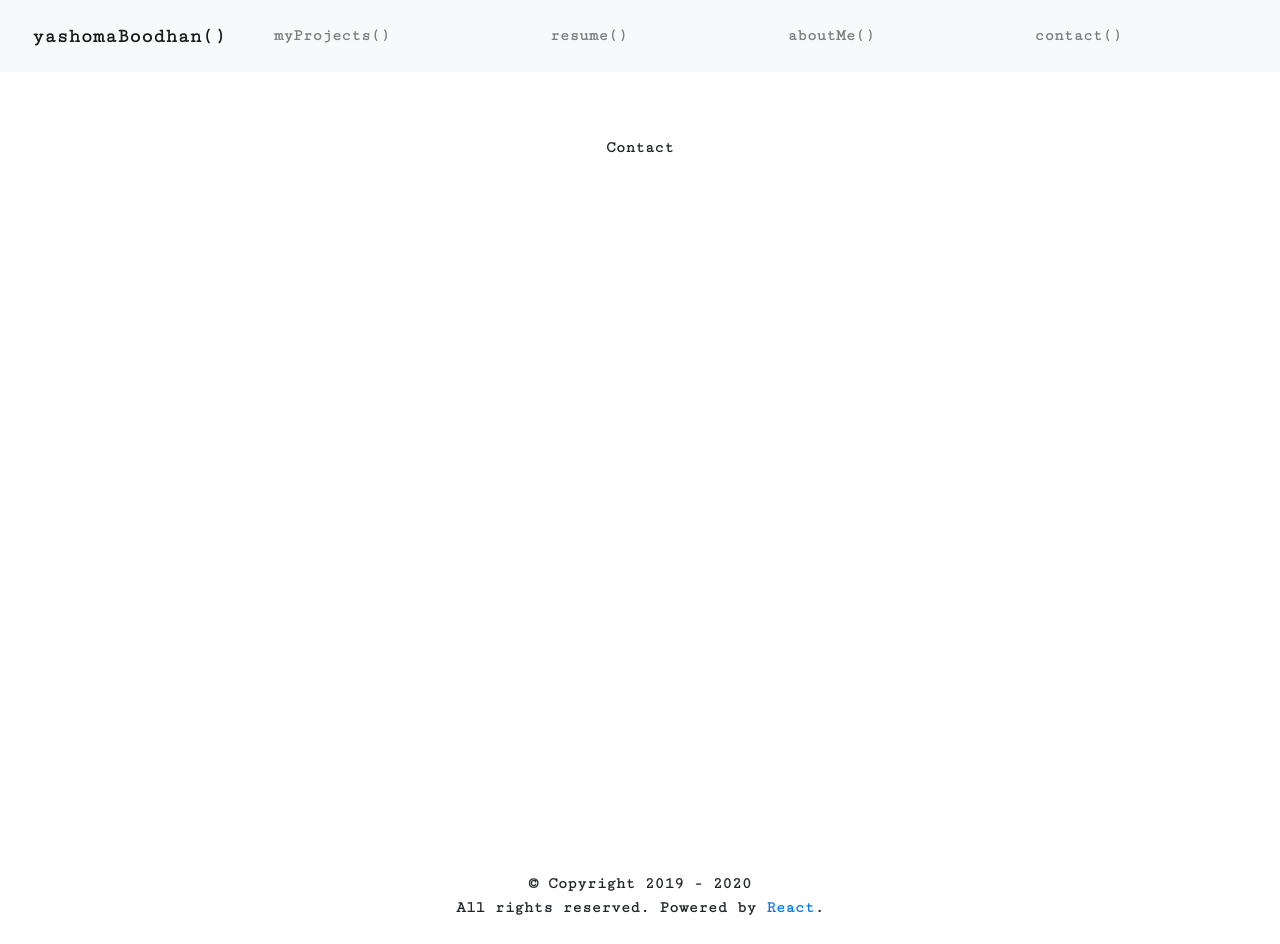
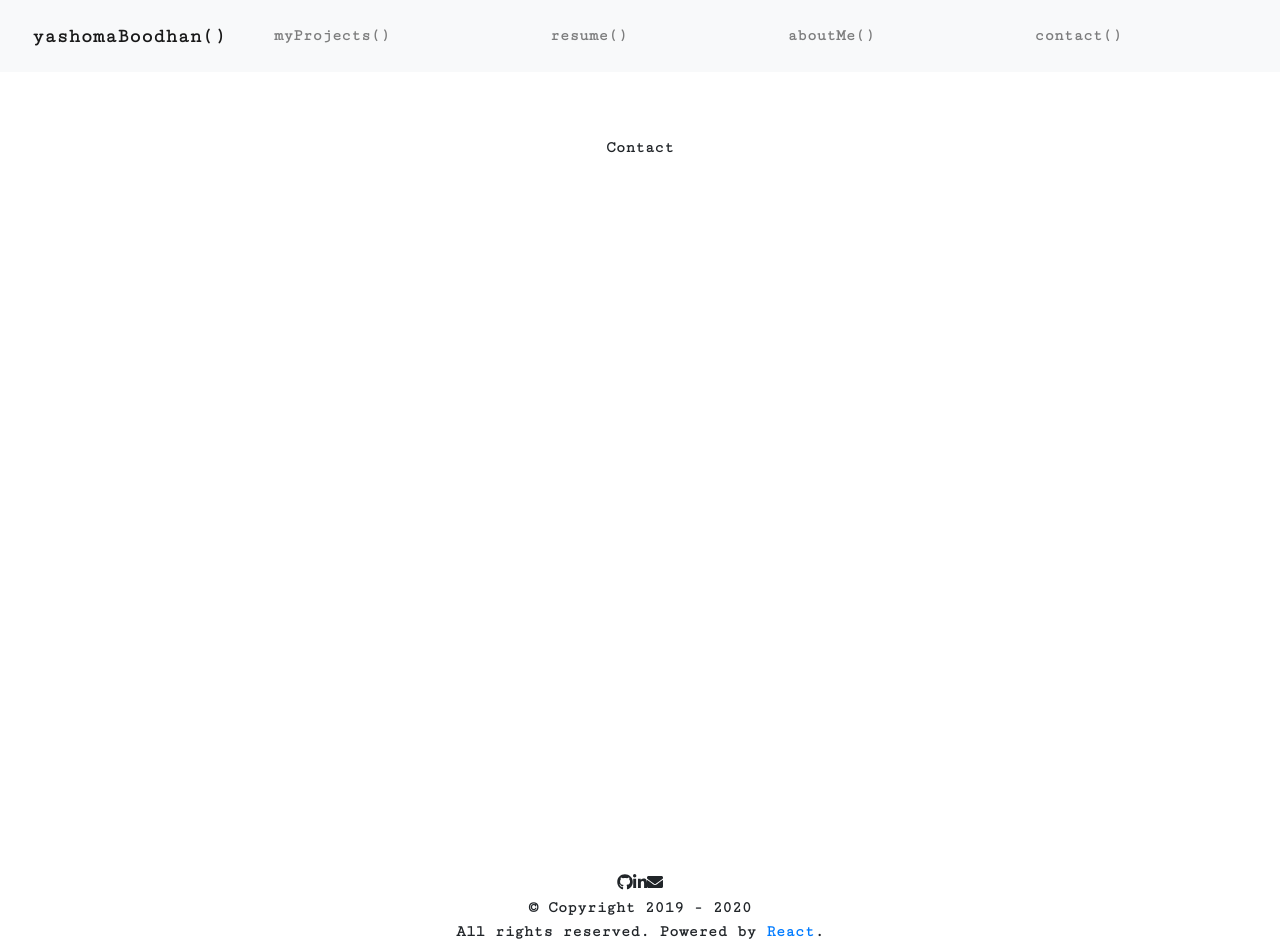
Before and after one commit to yboodhan/portfolio, a React (Create React App) app: page /contact in a window 1280 px wide. Before the commit the page ends 920 px from the top, so only its background shows below. Built offline with nearby package versions, Linux system fonts and the light colour scheme.

Commit message:
Added icons to footer

```diff
--- a/package.json
+++ b/package.json
@@ -4,6 +4,7 @@
   "private": true,
   "dependencies": {
     "@fortawesome/fontawesome-svg-core": "^1.2.27",
+    "@fortawesome/free-brands-svg-icons": "^5.12.1",
     "@fortawesome/free-solid-svg-icons": "^5.12.1",
     "@fortawesome/react-fontawesome": "^0.1.8",
     "@testing-library/jest-dom": "^4.2.4",
--- a/src/App.js
+++ b/src/App.js
@@ -1,5 +1,6 @@
 import React from 'react';
 import { BrowserRouter as Router } from 'react-router-dom';
+
 import './App.css';
 
 import Navigation from './components/Navigation';
--- a/src/components/ClickableIcon.jsx
+++ b/src/components/ClickableIcon.jsx
@@ -1,9 +1,14 @@
-import React from 'react'
+import React from 'react';
+import { FontAwesomeIcon } from '@fortawesome/react-fontawesome'
+import { faLinkedinIn, faGithub } from '@fortawesome/free-brands-svg-icons'
+import { faEnvelope } from '@fortawesome/free-solid-svg-icons'
 
 const ClickableIcon = props => {
     return (
         <div>
-            Icon
+            <FontAwesomeIcon icon={faGithub} />
+            <FontAwesomeIcon icon={faLinkedinIn} />
+            <FontAwesomeIcon icon={faEnvelope} />
         </div>
     )
 }
--- a/src/components/footer.jsx
+++ b/src/components/footer.jsx
@@ -1,8 +1,11 @@
-import React from 'react'
+import React from 'react';
+
+import ClickableIcon from './ClickableIcon';
 
 const Footer = props => {
     return (
         <footer>
+            <ClickableIcon />
             © Copyright 2019 - {new Date().getFullYear()}
             <br />
             All rights reserved. Powered by {` `}
```
Also changed, not shown: 1 other file (tests, documents, lock files or other folders).
